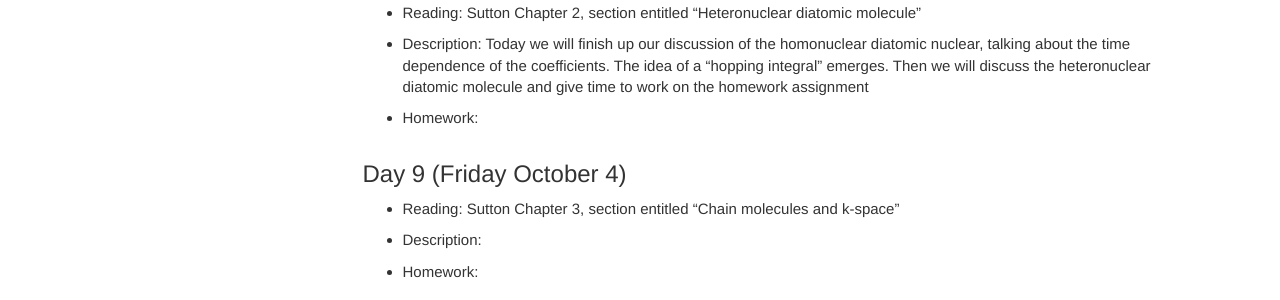
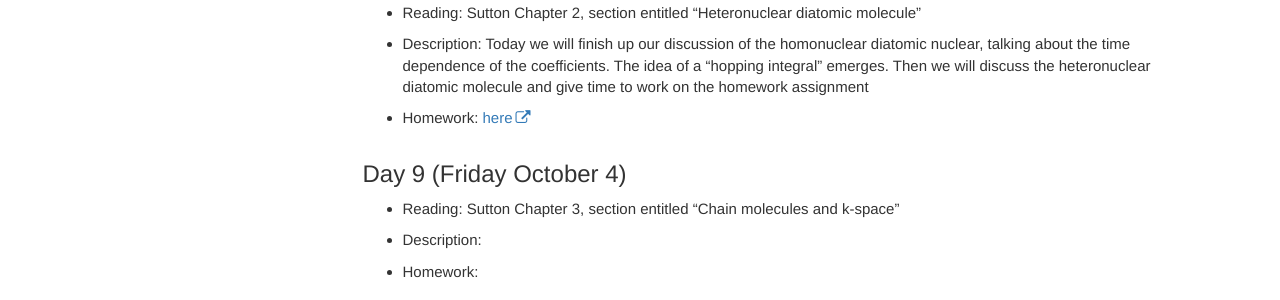
Before and after one commit to lancejnelson/PH323, a Jekyll site: the page built from course_docs/schedule.md, in a window 1280 px wide and 900 px high, scrolled down 2288 px. Shown: the part 496-796 px from the top of the window. Built offline with Jekyll 4.4.1, drawn with Linux system fonts in a browser that asks for light colours; comment, search, counter and statistics services are not loaded.

Commit message:
Updated course schedule

```diff
--- a/course_docs/schedule.md
+++ b/course_docs/schedule.md
@@ -95,7 +95,7 @@ Note: For the first few days (probably into the second week) of the semester, we
 
    - Description: Today we will finish up our discussion of the homonuclear diatomic nuclear, talking about the time dependence of the coefficients.  The idea of a "hopping integral" emerges.  Then we will discuss the heteronuclear diatomic molecule and give time to work on the homework assignment
 
-   - Homework:
+   - Homework: [here][day_8_hw]
 
 ## Day 9 (Friday October 4)
 
```
Also changed, not shown: other parts of course_docs/schedule.md (+2 -0 lines).
